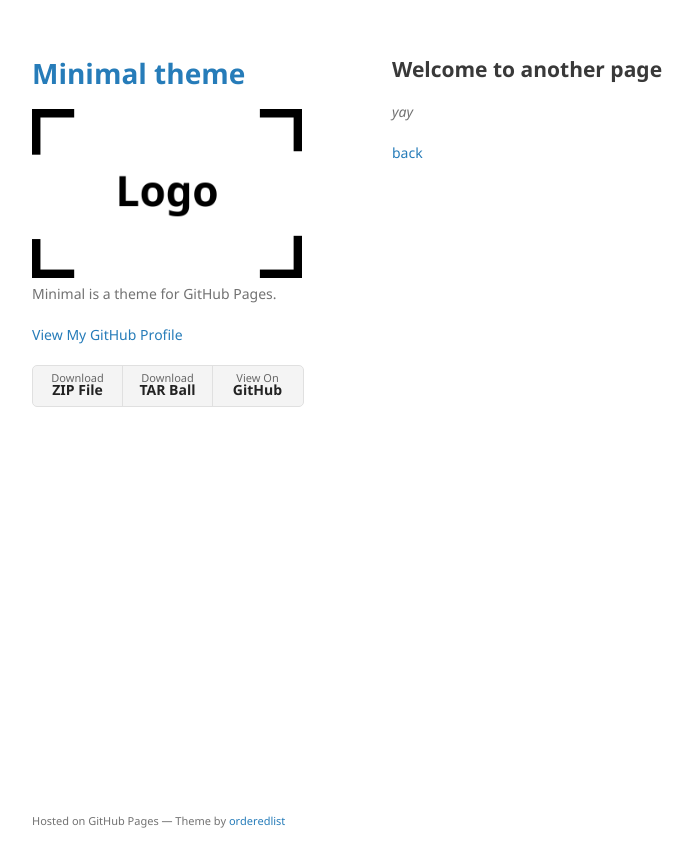
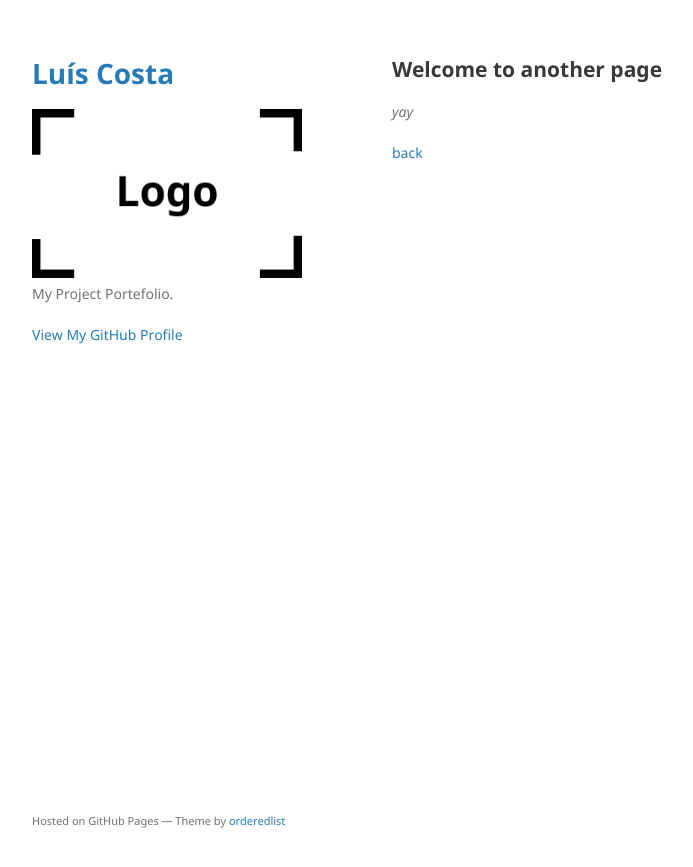
Before and after one commit to LuisdaCosta18/LuisdaCosta18.github.io, a Jekyll site: the page built from another-page.md, in a window 1280 px wide. Shown: the top 867 px of the page, without its empty margins (178-871 px from the left). Built offline with Jekyll 4.4.1, drawn with Linux system fonts in a browser that asks for light colours; our own code applies the rules of GitHub Pages for plain Markdown files.

Commit message:
Update _config.yml

```diff
--- a/_config.yml
+++ b/_config.yml
@@ -1,6 +1,6 @@
-title: Minimal theme
+title: Luís Costa
 logo: /assets/img/logo.png
-description: Minimal is a theme for GitHub Pages.
-show_downloads: true
+description: My Project Portefolio.
+show_downloads: false
 google_analytics:
 theme: jekyll-theme-minimal
```
